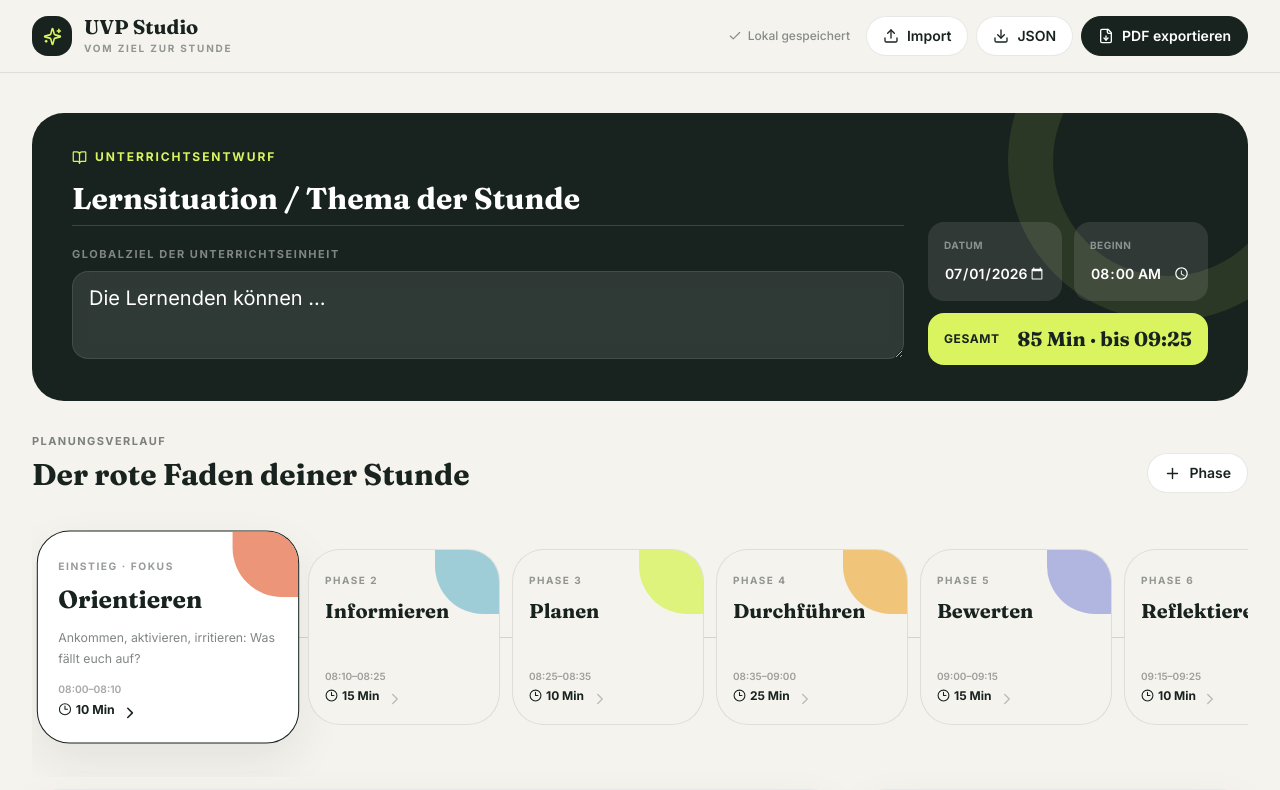
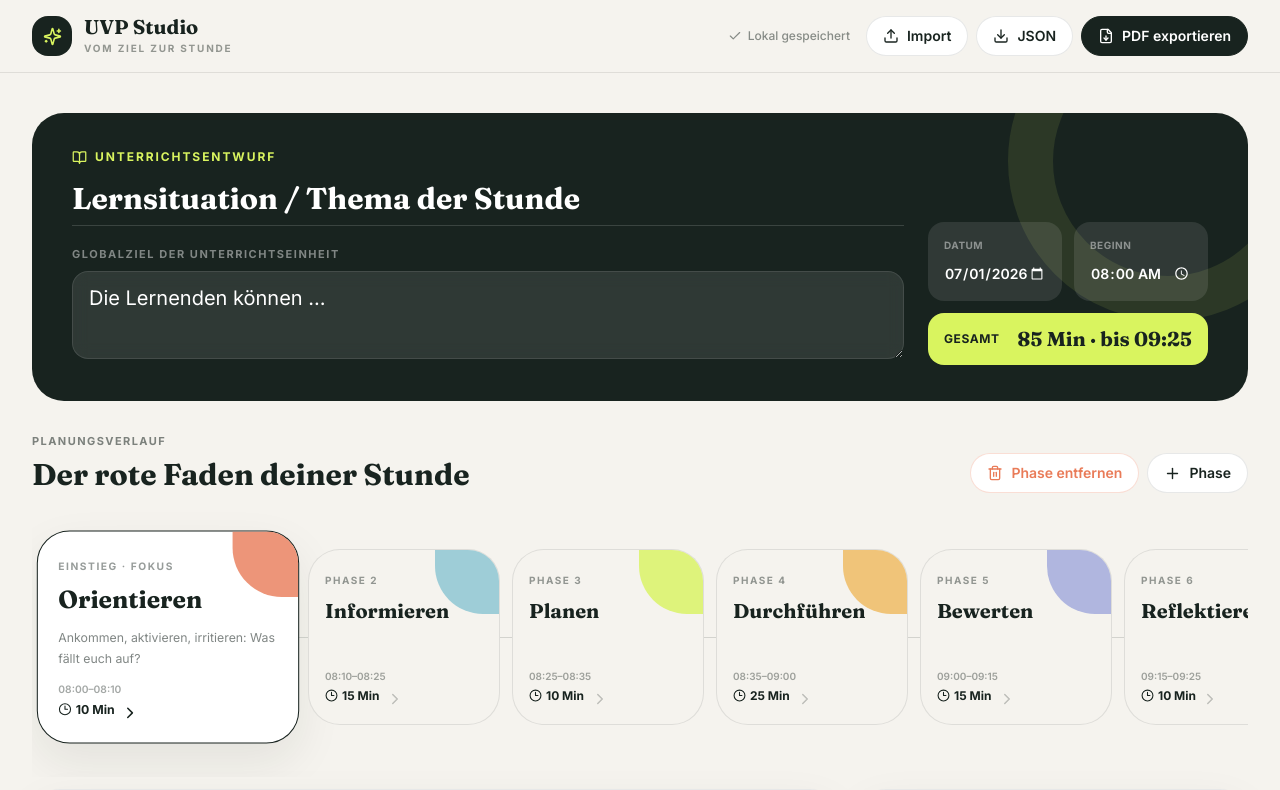
Before and after one commit to hackij/UVP-Planungstool, a React (Vite) app: page / in a window 1280 px wide. Shown: the top 790 px of the page. Built offline with nearby package versions, Linux system fonts and the light colour scheme.

Commit message:
Phasen direkt entfernen (#2)
Co-authored-by: Jan Hacker <janhacker@MacBook-Air-von-Jan.local>

```diff
--- a/src/App.tsx
+++ b/src/App.tsx
@@ -176,7 +176,18 @@ export default function App() {
                 <div className="label">Planungsverlauf</div>
                 <h2 className="font-display text-2xl font-bold sm:text-3xl">Der rote Faden deiner Stunde</h2>
               </div>
-              <button className="icon-btn shrink-0" onClick={addPhase}><Plus size={17} /> <span className="hidden sm:inline">Phase</span></button>
+              <div className="flex shrink-0 items-center gap-2">
+                <button
+                  className="icon-btn border-clay/25 text-clay hover:border-clay/50 hover:bg-clay/5 disabled:cursor-not-allowed disabled:border-ink/10 disabled:text-ink/25 disabled:hover:bg-white"
+                  disabled={!selected || plan.phases.length <= 1}
+                  onClick={() => selected && deletePhase(selected.id)}
+                >
+                  <Trash2 size={16} />
+                  <span className="hidden sm:inline">Phase entfernen</span>
+                  <span className="sm:hidden">Entfernen</span>
+                </button>
+                <button className="icon-btn" onClick={addPhase}><Plus size={17} /> <span className="hidden sm:inline">Phase</span></button>
+              </div>
             </div>
             <div className="timeline-scroll overflow-x-auto pb-5 pt-2">
               <div className="relative flex min-w-max items-center gap-3 px-2 py-4">
```
